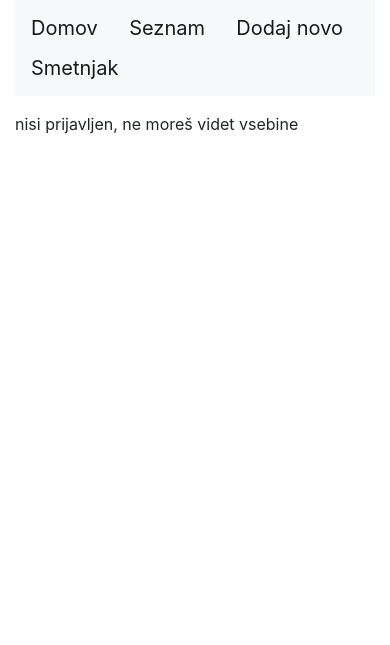
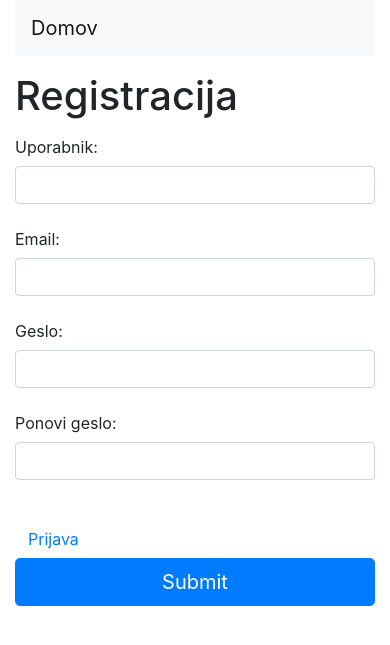
Before and after one commit to krumpak/b2-examples, a PHP site: page /registracija in a window 390 px wide. Shown: the top 645 px of the page. Run offline with PHP 8.4, Linux system fonts and the light colour scheme.

Commit message:
prijava/odjava/registracija

```diff
--- a/imdb2/index.php
+++ b/imdb2/index.php
@@ -40,54 +40,66 @@
 <body>
   <div class="container">
     <nav class="navbar navbar-expand-lg navbar-light bg-light mb-3">
-      <a class="navbar-brand" href="<?= getvar( 'APP_URL' ) ?>/">Domov</a>
-      <a class="navbar-brand" href="<?= getvar( 'APP_URL' ) ?>/seznam">Seznam</a>
-      <a class="navbar-brand" href="<?= getvar( 'APP_URL' ) ?>/dodaj">Dodaj novo</a>
-      <a class="navbar-brand" href="<?= getvar( 'APP_URL' ) ?>/smetnjak">Smetnjak</a>
+      <?php if ( !validacija() ) : ?>
+        <a class="navbar-brand" href="<?= getvar( 'APP_URL' ) ?>/">Domov</a>
+      <?php endif; ?>
+      <?php if ( validacija() ) : ?>
+        <a class="navbar-brand" href="<?= getvar( 'APP_URL' ) ?>/seznam">Seznam</a>
+        <a class="navbar-brand" href="<?= getvar( 'APP_URL' ) ?>/dodaj">Dodaj novo</a>
+        <a class="navbar-brand" href="<?= getvar( 'APP_URL' ) ?>/smetnjak">Smetnjak</a>
+        <a class="navbar-brand" href="<?= getvar( 'APP_URL' ) ?>/odjava">Odjava</a>
+      <?php endif; ?>
     </nav>
 
   <?php
 
-    if ( isset( $_GET['task'] ) && $_GET['task'] === 'oseba' && isset( $_GET['id'] ) && preg_match( '/^\d+$/', $_GET['id'] ) ) :
+    if ( validacija() && isset( $_GET['task'] ) && $_GET['task'] === 'oseba' && isset( $_GET['id'] ) && preg_match( '/^\d+$/', $_GET['id'] ) ) :
 
       include_once 'podrobno.php';
 
       $clearMessage = true;
 
-    elseif ( isset( $_GET['task'] ) && $_GET['task'] === 'uredi' && isset( $_GET['id'] ) && preg_match( '/^\d+$/', $_GET['id'] ) ) :
+    elseif ( validacija() && isset( $_GET['task'] ) && $_GET['task'] === 'uredi' && isset( $_GET['id'] ) && preg_match( '/^\d+$/', $_GET['id'] ) ) :
 
       include_once 'uredi.php';
 
-    elseif ( isset( $_GET['task'] ) && $_GET['task'] === 'izbrisi' && isset( $_GET['id'] ) && preg_match( '/^\d+$/', $_GET['id'] ) ) :
+    elseif ( validacija() && isset( $_GET['task'] ) && $_GET['task'] === 'izbrisi' && isset( $_GET['id'] ) && preg_match( '/^\d+$/', $_GET['id'] ) ) :
 
       include_once 'izbrisi.php';
 
-    elseif ( isset( $_GET['task'] ) && $_GET['task'] === 'povrni' && isset( $_GET['id'] ) && preg_match( '/^\d+$/', $_GET['id'] ) ) :
+    elseif ( validacija() && isset( $_GET['task'] ) && $_GET['task'] === 'povrni' && isset( $_GET['id'] ) && preg_match( '/^\d+$/', $_GET['id'] ) ) :
 
       include_once 'povrni.php';
 
-    elseif ( isset( $_GET['task'] ) && $_GET['task'] === 'unici' && isset( $_GET['id'] ) && preg_match( '/^\d+$/', $_GET['id'] ) ) :
+    elseif ( validacija() && isset( $_GET['task'] ) && $_GET['task'] === 'unici' && isset( $_GET['id'] ) && preg_match( '/^\d+$/', $_GET['id'] ) ) :
 
       include_once 'unici.php';
 
-    elseif ( isset( $_GET['task'] ) && $_GET['task'] === 'seznam' ) :
+    elseif ( validacija() && isset( $_GET['task'] ) && $_GET['task'] === 'seznam' ) :
 
       include_once 'seznam.php';
 
       $clearMessage = true;
 
-    elseif ( isset( $_GET['task'] ) && $_GET['task'] === 'dodaj' ) :
+    elseif ( validacija() && isset( $_GET['task'] ) && $_GET['task'] === 'dodaj' ) :
 
       include_once 'dodaj.php';
 
-    elseif ( isset( $_GET['task'] ) && $_GET['task'] === 'smetnjak' ) :
+    elseif ( validacija() && isset( $_GET['task'] ) && $_GET['task'] === 'smetnjak' ) :
 
       include_once 'smetnjak.php';
 
+    elseif ( validacija() && isset( $_GET['task'] ) && $_GET['task'] === 'odjava' ) :
+
+      include_once 'odjava.php';
+
+    elseif ( isset( $_GET['task'] ) && $_GET['task'] === 'registracija' ) :
+
+      include_once 'registracija.php';
+
     else :
 
-//      include_once 'prijava.php';
-      echo "nisi prijavljen, ne moreš videt vsebine";
+      include_once 'prijava.php';
 
     endif; ?>
 
--- /dev/null
+++ b/imdb2/registracija.php
@@ -0,0 +1,90 @@
+<?php
+  if ( ! defined( 'varovalka' ) ) {
+    die( '403' );
+  }
+
+  if ( $_SERVER['REQUEST_METHOD'] === 'POST' ) :
+
+    if ( $_POST['geslo'] !== $_POST['geslo2'] ) {
+      $_SESSION['message'] = array(
+        'text' => 'Gesli se ne ujemata',
+        'type' => 'error'
+      );
+
+      header( 'Location: ' . getvar( 'APP_URL' ) . '/registracija' );
+      die();
+    }
+
+    $sql = $conn->prepare( "SELECT * FROM udelezenec02.imdb2_uporabniki WHERE email = :email LIMIT 1" );
+    $sql->execute( array( ':email' => $_POST['email'] ) );
+    $obstaja = $sql->fetch();
+
+    if ( !empty( $obstaja ) ) {
+      $_SESSION['message'] = array(
+        'text' => 'Uporabnik že obstaja',
+        'type' => 'error'
+      );
+
+      header( 'Location: ' . getvar( 'APP_URL' ) . '/' );
+      die();
+    }
+
+    try {
+
+      $insert = $conn->prepare( "INSERT INTO udelezenec02.imdb2_uporabniki (uporabnik, email, geslo, status) VALUES (:uporabnik, :email, :geslo, :status);" );
+      $insert->execute( array(
+        ':uporabnik' => $_POST['uporabnik'],
+        ':email'     => $_POST['email'],
+        ':geslo'     => zaciniGeslo($_POST['geslo']),
+        ':status'    => 1
+      ) );
+
+      $_SESSION['message'] = array(
+        'text' => 'Uporabnik Uspešno vnešen',
+        'type' => 'success'
+      );
+
+      header( 'Location: ' . getvar( 'APP_URL' ) . '/' );
+
+    } catch ( PDOException $e ) {
+      $_SESSION['message'] = array(
+        'text' => $e->getMessage(),
+        'type' => 'error'
+      );
+    }
+
+  endif;
+?>
+<H1>Registracija</H1>
+<form method="POST">
+  <div class="form-group row">
+    <label for="uporabnik" class="col-sm-2 col-form-label">Uporabnik:</label>
+    <div class="col-sm-10">
+      <input class="form-control" type="text" name="uporabnik" id="uporabnik" required>
+    </div>
+  </div>
+
+  <div class="form-group row">
+    <label for="email" class="col-sm-2 col-form-label">Email:</label>
+    <div class="col-sm-10">
+      <input class="form-control" type="email" name="email" id="email" required>
+    </div>
+  </div>
+
+  <div class="form-group row">
+    <label for="geslo" class="col-sm-2 col-form-label">Geslo:</label>
+    <div class="col-sm-10">
+      <input class="form-control" type="password" name="geslo" id="geslo" required>
+    </div>
+  </div>
+
+  <div class="form-group row">
+    <label for="geslo2" class="col-sm-2 col-form-label">Ponovi geslo:</label>
+    <div class="col-sm-10">
+      <input class="form-control" type="password" name="geslo2" id="geslo2" required>
+    </div>
+  </div>
+  <br>
+  <a href="<?= getvar( 'APP_URL' ) ?>/prijava" class="btn btn-link">Prijava</a>
+  <input class="btn btn-primary btn-block btn-lg" type="submit">
+</form>
--- a/imdb2/shared.php
+++ b/imdb2/shared.php
@@ -20,3 +20,15 @@
 
     return null;
   }
+
+  function validacija() {
+    if ( isset( $_SESSION['token'] ) && strlen( $_SESSION['token'] ) > 0  ) {
+      return true;
+    }
+
+    return false;
+  }
+
+  function zaciniGeslo($geslo) {
+    return sha1( $geslo . getvar( 'SOL' ) ) . getvar( 'POPER' );
+  }
```
Also changed, not shown: imdb2/odjava.php (added, +9 -0 lines), imdb2/prijava.php (added, +67 -0 lines).
